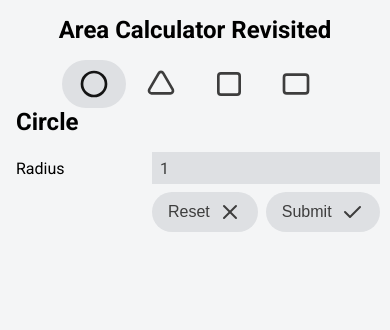
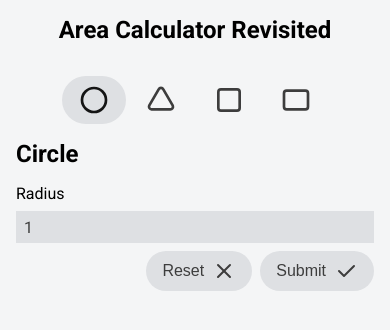
Before and after one commit to hildergill/area-calculator-revisited, a React (Create React App) app: page / in a window 390 px wide. Shown: the top 330 px of the page. Built offline with nearby package versions, Linux system fonts and the light colour scheme.

Commit message:
Added the mobile styles CalculatorForm

```diff
--- a/src/components/app/app.module.css
+++ b/src/components/app/app.module.css
@@ -13,5 +13,6 @@
 		width: 100vw;
 		display: flex;
 		flex-direction: column;
+		gap: 1rem;
 	}
 }
--- a/src/components/calculatorform/calculatorform.module.css
+++ b/src/components/calculatorform/calculatorform.module.css
@@ -35,3 +35,15 @@
 	justify-content: flex-end;
 	grid-column: 2/3;
 }
+
+@media (max-width: 800px) {
+	.calculatorForm > form {
+		display: flex;
+		flex-direction: column;
+		gap: 0.5rem;
+	}
+
+	.calculatorForm > form > input {
+		height: 2rem;
+	}
+}
```
